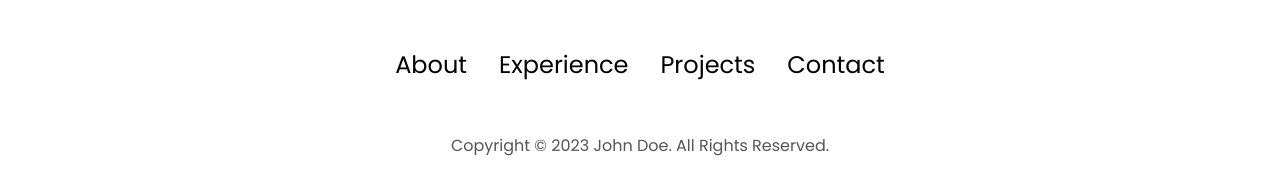
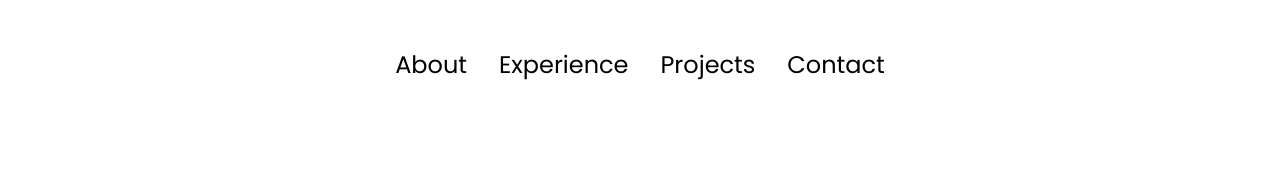
Before and after one commit to akash-nimbolkar/My-Portfolio, a plain HTML site: page index.html in a window 1280 px wide. Shown: the part 3375-3570 px from the top of the page. Drawn offline with Linux system fonts and the light colour scheme.

Commit message:
Updated homepages text

```diff
--- a/index.html
+++ b/index.html
@@ -283,7 +283,7 @@
         </ul>
       </div>
     </nav>
-    <p>Copyright &#169; 2023 John Doe. All Rights Reserved.</p>
+    <!-- <p>Copyright &#169; 2023 John Doe. All Rights Reserved.</p> -->
   </footer>
   <script src="script.js"></script>
 </body>
```
